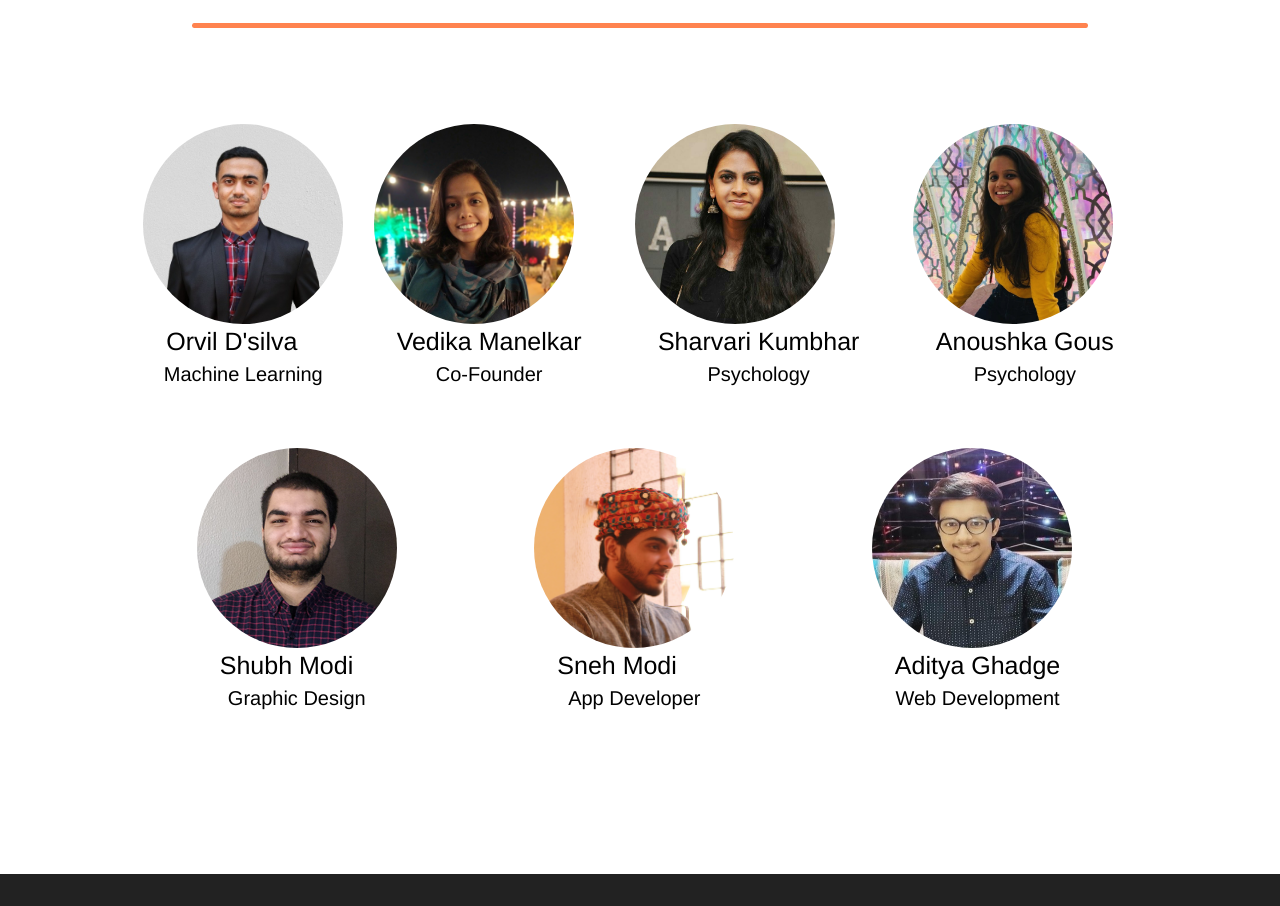
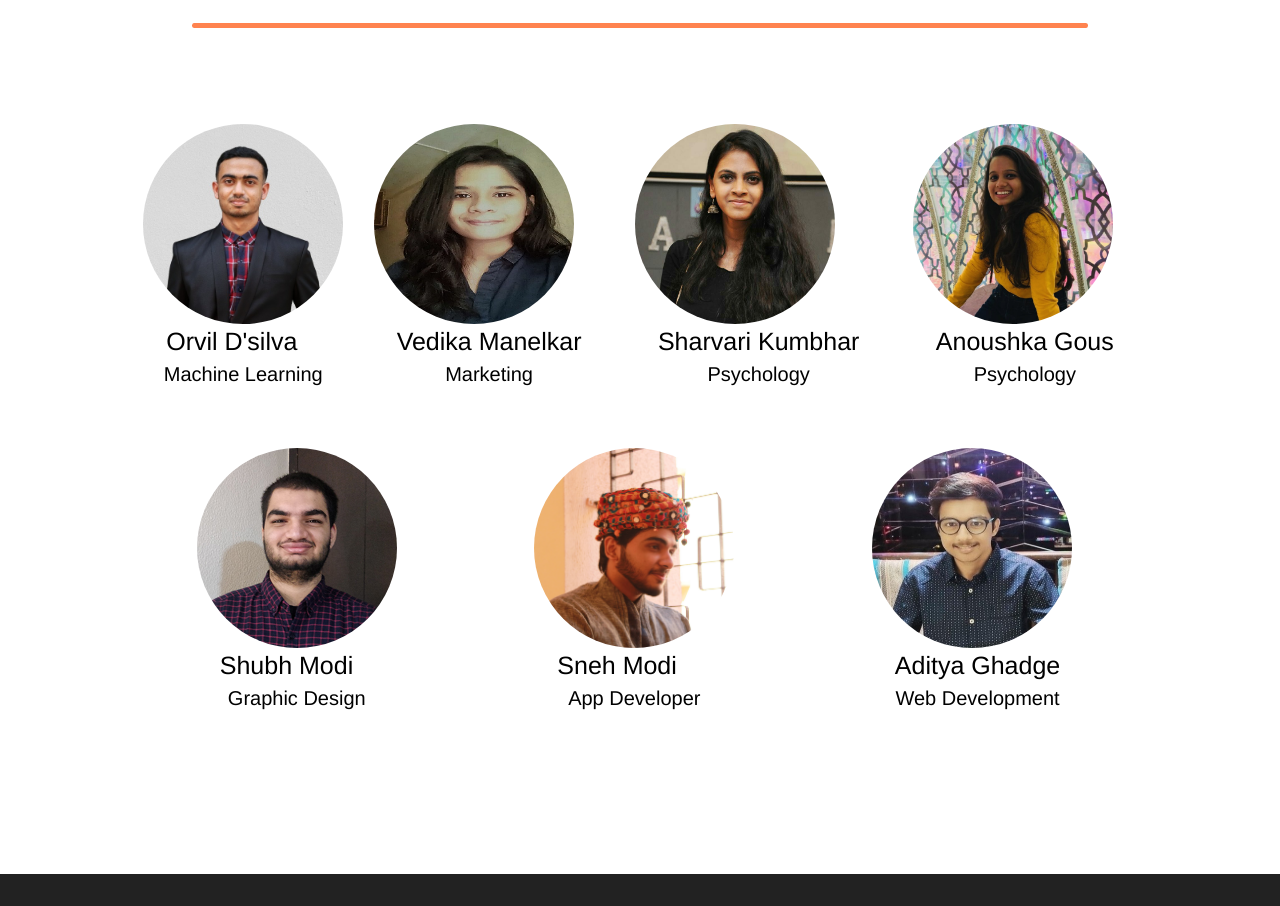
Before and after one commit to mandarangchekar/heya, a plain HTML site: page team.html in a window 1280 px wide. Shown: the part 920-1826 px from the top of the page. Drawn offline with nearby package versions, Linux system fonts and the light colour scheme.

Commit message:
hola updated

```diff
--- a/team.html
+++ b/team.html
@@ -119,9 +119,9 @@
                         <p class="anchor1">Machine Learning</p>
                     </div>
                     <div>
-                        <a href="https://www.linkedin.com/in/almash-alam-ab5b12190/"><img class="fblogo1" src="images/ally.jpeg" alt=""><br></a>
+                        <a href="https://www.linkedin.com/in/vedika-manelkar-571716210/"><img class="fblogo1" src="images/vedika-3.jpg" alt=""><br></a>
                         <a class="anchor" href="https://www.linkedin.com/in/vedika-manelkar-571716210/">Vedika Manelkar</a>
-                        <p class="anchor1">Co-Founder</p>
+                        <p class="anchor1">Marketing</p>
                     </div>
 
                     <div>
```
Also changed, not shown: images/vedika-3.jpg (added), 1 other file.
